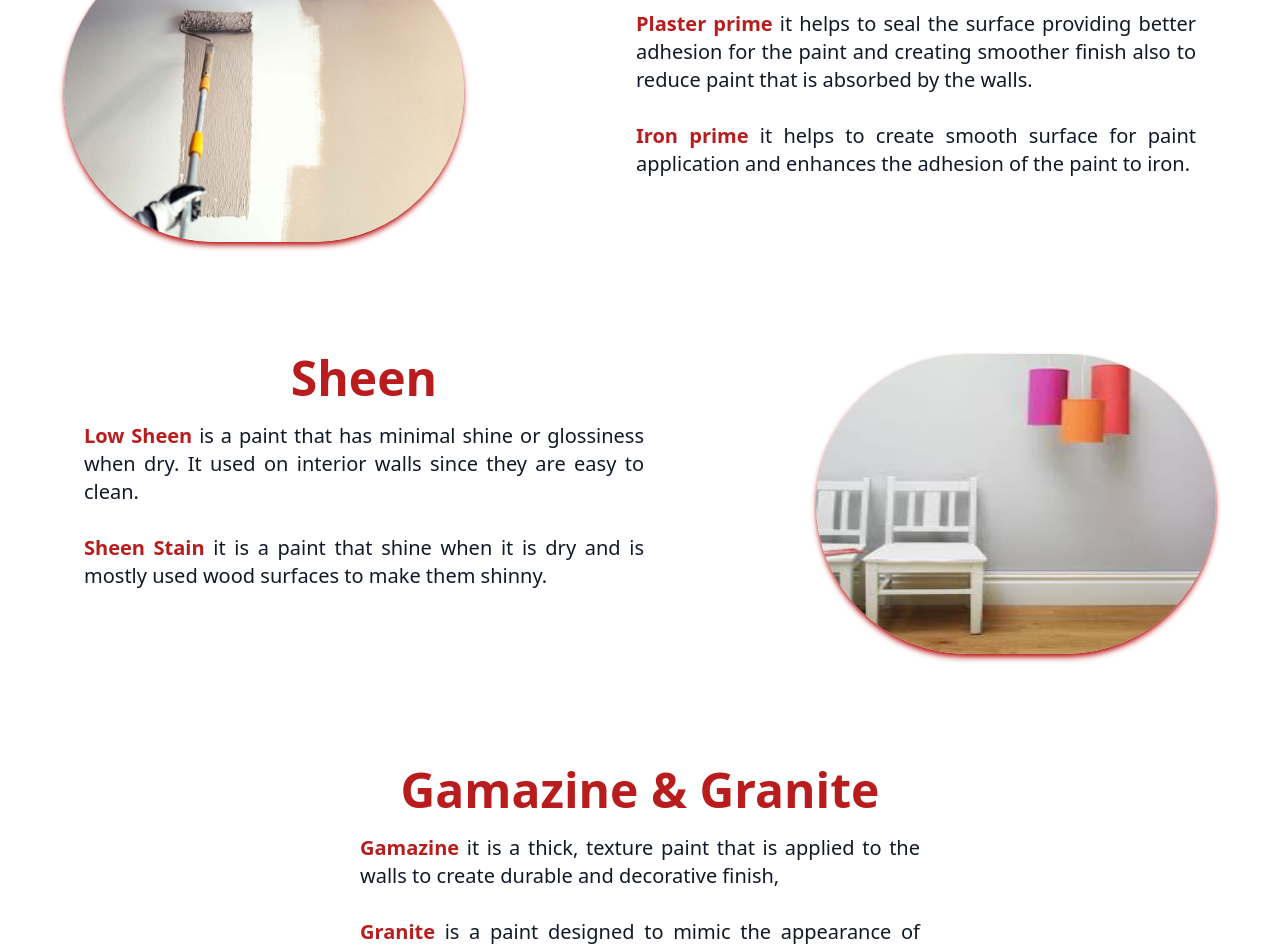
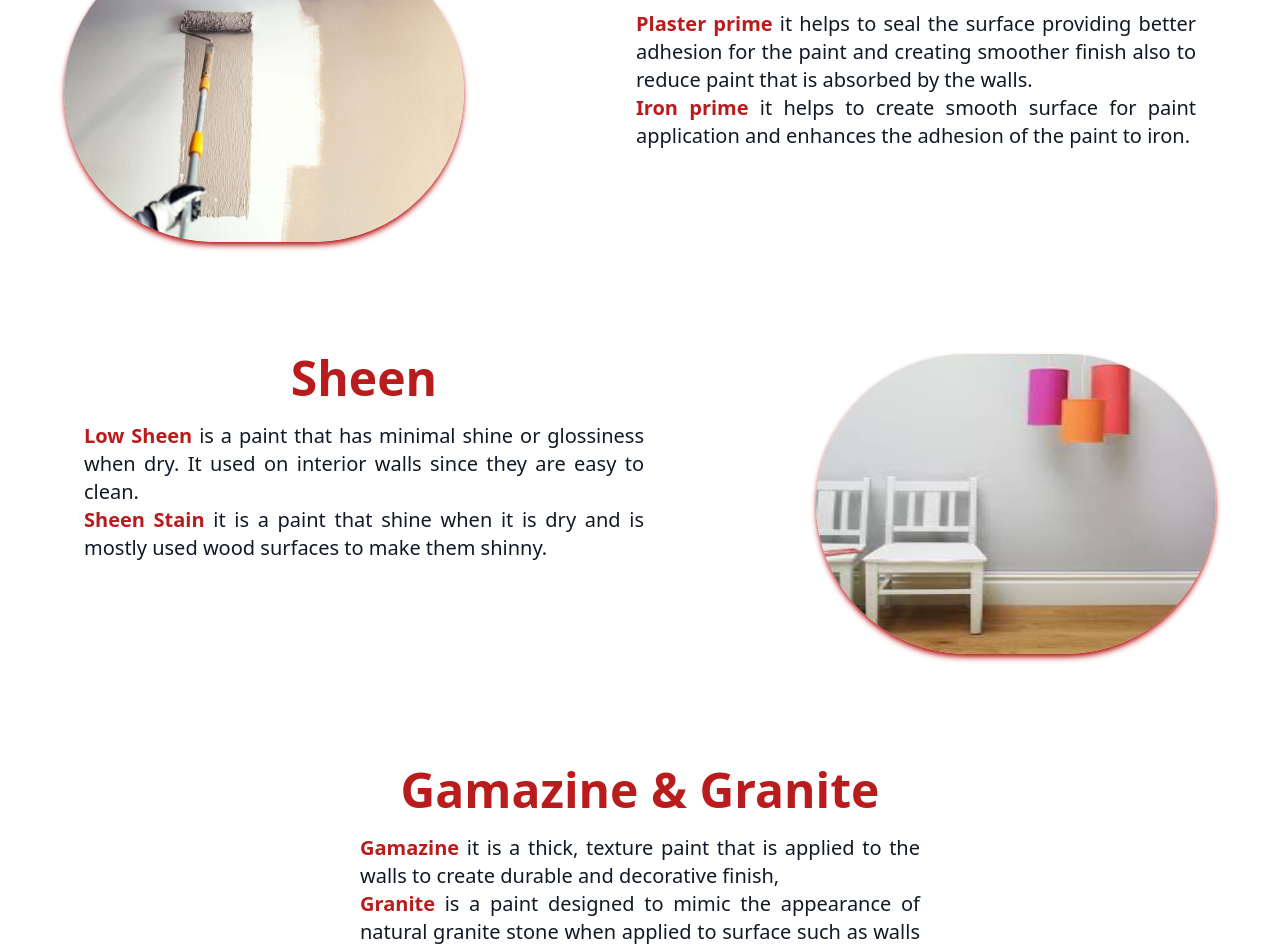
Before and after one commit to Koete97/Mamello-rubber-paint, a website: page product.html in a window 1280 px wide. Shown: the part 662-1612 px from the top of the page. Drawn offline with Linux system fonts and the light colour scheme.

Commit message:
first commit

```diff
--- a/product.html
+++ b/product.html
@@ -76,7 +76,7 @@
           xl:text-5xl xl:text-red-700 xl:text-center xl:font-semibold">Rubber Paint</h1>
           <p class="text-base text-gray-900 text-justify mx-5 my-5
           lg:text-xl lg:text-gray-900 lg:mx-5 lg:my-5
-          xl:text-xl xl:text-gray-900 xl:mx-5 xl:my-5"><span class="text-red-700 font-semibold">Rubber Liquid</span> is a paint used for waterproofing and protecting surfaces from corrosion. It can be applied to various materials like metal, wood, concrete and more. <br><br><span class="text-red-700 font-semibold">Rubber Seal</span> is used in automotives, plumbing, construction, and machinery to create watertight or airtight seals</p>
+          xl:text-xl xl:text-gray-900 xl:mx-5 xl:my-5"><span class="text-red-700 font-semibold">Rubber Liquid</span> is a paint used for waterproofing and protecting surfaces from corrosion. It can be applied to various materials like metal, wood, concrete and more. <br><span class="text-red-700 font-semibold">Rubber Seal</span> is used in automotives, plumbing, construction, and machinery to create watertight or airtight seals</p>
         </div>
         <div class="flex justify-center">
           <img class="block h-[250px] w-[200px] my-7 rounded-md
@@ -105,7 +105,7 @@
           <p class="text-base text-gray-900 text-justify mx-5 my-5
           md:text-base md:text-gray-900 md:mx-5 md:my-5
           lg:text-xl lg:text-gray-900 lg:mx-5 lg:my-5
-          xl:text-xl xl:text-gray-900 xl:mx-5 xl:my-5"><span class="text-red-700 font-semibold">Plaster prime</span> it helps to seal the surface providing better adhesion for the paint and creating smoother finish also to reduce paint that is absorbed by the walls. <br><br><span class="text-red-700 font-semibold">Iron prime</span> it helps to create smooth surface for paint application and enhances the adhesion of the paint to iron.</p>
+          xl:text-xl xl:text-gray-900 xl:mx-5 xl:my-5"><span class="text-red-700 font-semibold">Plaster prime</span> it helps to seal the surface providing better adhesion for the paint and creating smoother finish also to reduce paint that is absorbed by the walls. <br><span class="text-red-700 font-semibold">Iron prime</span> it helps to create smooth surface for paint application and enhances the adhesion of the paint to iron.</p>
         </div>
       </div>
       <div class="block justify mx-8 mt-10
@@ -121,7 +121,7 @@
           xl:text-5xl xl:text-red-700 xl:text-center xl:font-semibold">Sheen</h1>
           <p class="text-base text-justify text-gray-900 mx-5 my-5
           lg:text-xl lg:text-gray-900 lg:mx-5 lg:my-5
-          xl:text-xl xl:text-gray-900 xl:mx-5 xl:my-5"><span class="text-red-700 font-semibold">Low Sheen</span> is a paint that has minimal shine or glossiness when dry. It used on interior walls since they are easy to clean. <br><br><span class="text-red-700 font-semibold">Sheen Stain</span> it is a paint that shine when it is dry and is mostly used wood surfaces to make them shinny.</p>
+          xl:text-xl xl:text-gray-900 xl:mx-5 xl:my-5"><span class="text-red-700 font-semibold">Low Sheen</span> is a paint that has minimal shine or glossiness when dry. It used on interior walls since they are easy to clean. <br><span class="text-red-700 font-semibold">Sheen Stain</span> it is a paint that shine when it is dry and is mostly used wood surfaces to make them shinny.</p>
         </div>
         <div class="flex justify-center">
           <img class="block h-[250px] w-[200px] my-7 rounded-md
@@ -144,7 +144,7 @@
           <p class="text-base text-gray-900 text-justify mx-5 my-5
           md:text-base md:text-gray-900 md:mx-5 md:my-5
           lg:text-xl lg:text-gray-900 lg:mx-5 lg:my-5
-          xl:text-xl xl:text-gray-900 xl:mx-5 xl:my-5"><span class="text-red-700 font-semibold">Gamazine</span> it is a thick, texture paint that is applied to the walls to create durable and decorative finish, <br><br><span class="text-red-700 font-semibold">Granite</span> is a paint designed to mimic the appearance of natural granite stone when applied to surface such as walls and furnitures.</p>
+          xl:text-xl xl:text-gray-900 xl:mx-5 xl:my-5"><span class="text-red-700 font-semibold">Gamazine</span> it is a thick, texture paint that is applied to the walls to create durable and decorative finish, <br><span class="text-red-700 font-semibold">Granite</span> is a paint designed to mimic the appearance of natural granite stone when applied to surface such as walls and furnitures.</p>
         </div>
       </div>
     </section>
```
